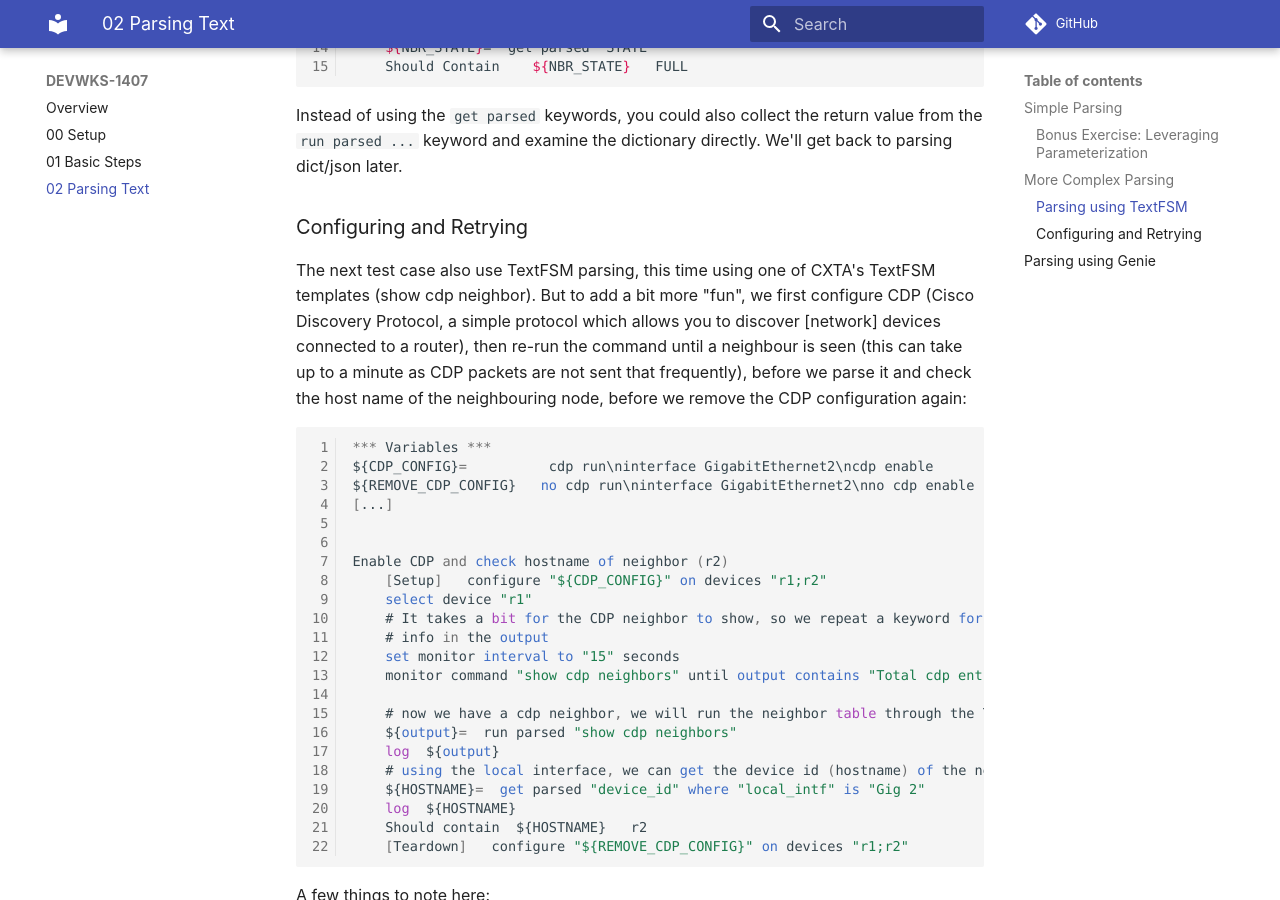
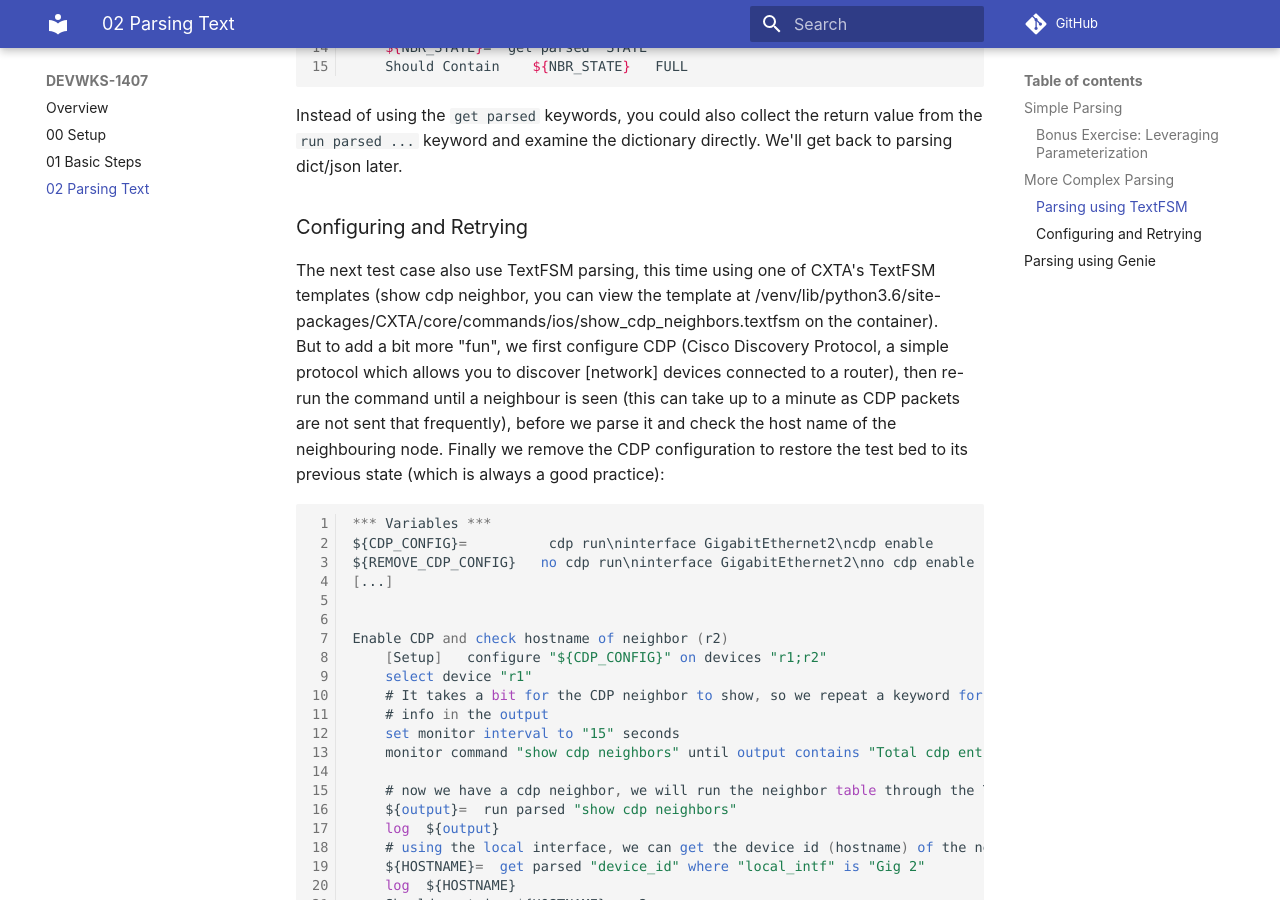
Before and after one commit to oboehmer/CLEUR20-CXTA, an MkDocs documentation site: the page built from docs/02-parsing.md, in a window 1280 px wide and 900 px high, scrolled down 3919 px. Built offline with MkDocs 1.6.1 and Material for MkDocs 9.7.7, drawn with Linux system fonts in a browser that asks for light colours; comment, search, counter and statistics services are not loaded.

Commit message:
minor update

````diff
--- a/docs/02-parsing.md
+++ b/docs/02-parsing.md
@@ -160,7 +160,8 @@ Instead of using the `get parsed` keywords, you could also collect the return va
 
 ### Configuring and Retrying
 
-The next test case also use TextFSM parsing, this time using one of CXTA's TextFSM templates (show cdp neighbor). But to add a bit more "fun", we first configure CDP (Cisco Discovery Protocol, a simple protocol which allows you to discover \[network\] devices connected to a router), then re-run the command until a neighbour is seen (this can take up to a minute as CDP packets are not sent that frequently), before we parse it and check the host name of the neighbouring node, before we remove the CDP configuration again:
+The next test case also use TextFSM parsing, this time using one of CXTA's TextFSM templates (show cdp neighbor, you can view the template at /venv/lib/python3.6/site-packages/CXTA/core/commands/ios/show_cdp_neighbors.textfsm on the container).
+But to add a bit more "fun", we first configure CDP (Cisco Discovery Protocol, a simple protocol which allows you to discover \[network\] devices connected to a router), then re-run the command until a neighbour is seen (this can take up to a minute as CDP packets are not sent that frequently), before we parse it and check the host name of the neighbouring node. Finally we remove the CDP configuration to restore the test bed to its previous state (which is always a good practice):
 
 ```
 *** Variables ***
````
Also changed, not shown: 1 other file.
